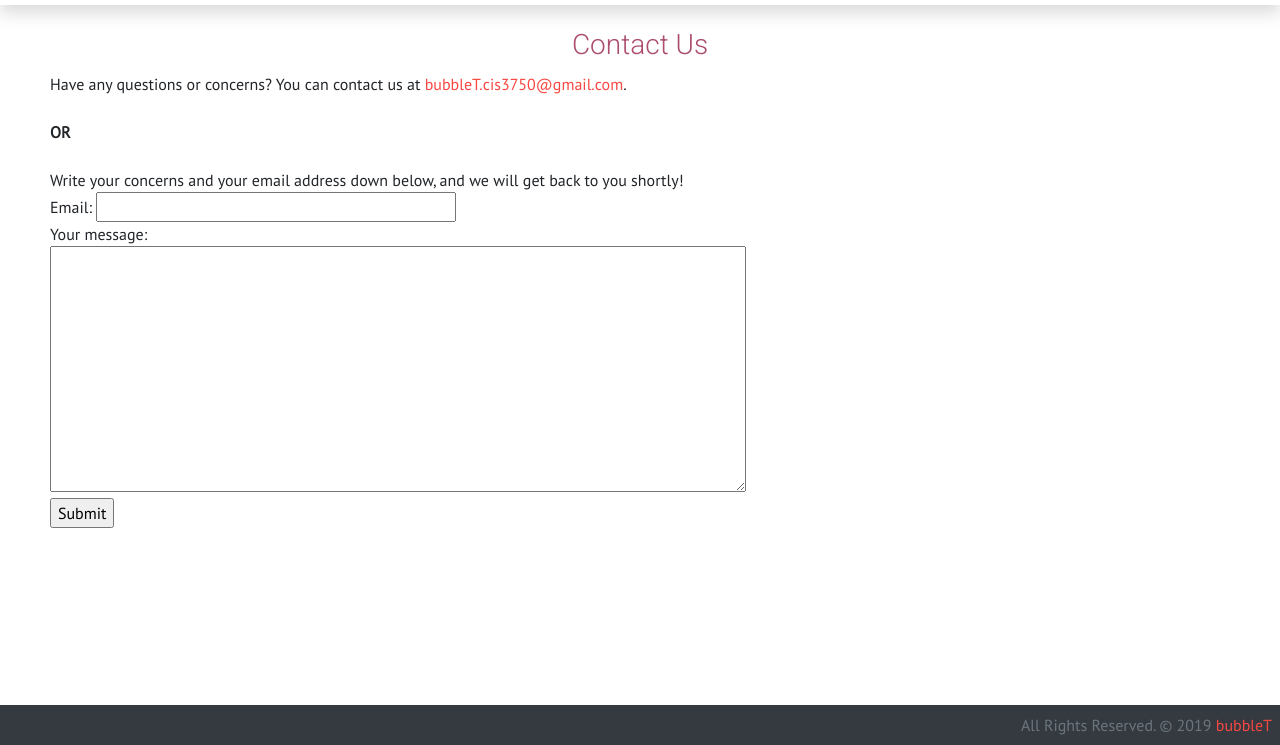
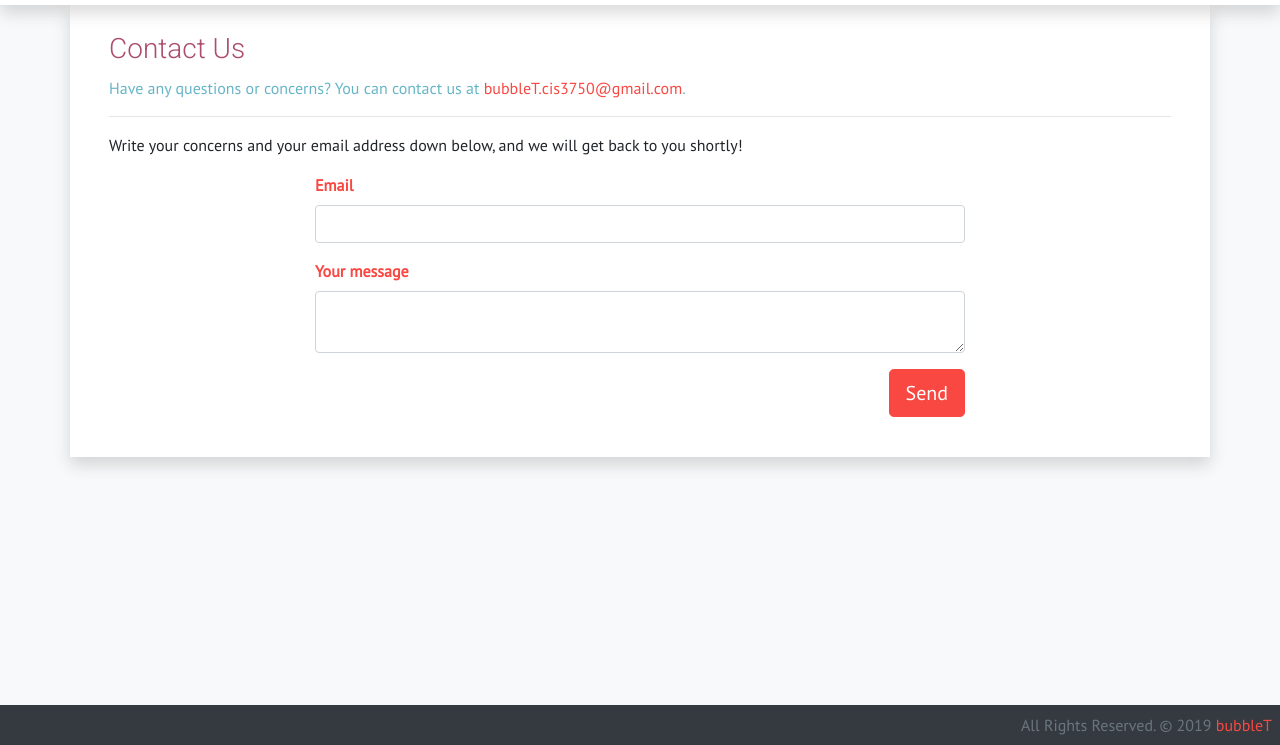
Before and after one commit to alexanderMontague/bubbleT, a website: page app/public/contact.html in a window 1280 px wide. Shown: the part 55-800 px from the top of the page. Drawn offline with nearby package versions, Linux system fonts and the light colour scheme.

Commit message:
Fixed up contact page

```diff
--- a/app/public/contact.html
+++ b/app/public/contact.html
@@ -26,7 +26,7 @@
   <script src="https://cdn.jsdelivr.net/npm/chart.js@2.8.0/dist/Chart.min.js"></script>
 </head>
 
-<body>
+<body class="bg-lightish">
   <nav class="navbar bg-light navbar-expand-lg fixed-top shadow">
     <a class="navbar-brand p-0" href="index.html"><img src="assets/logo.png" alt="bubbleT"></a>
     <button class="navbar-toggler" type="button" data-toggle="collapse" data-target="#navbarNavAltMarkup"
@@ -43,44 +43,32 @@
     </div>
   </nav><!-- end main menu -->
 
-  <div class="container-fluid">
-    <div class="row">
-
-      <div class="container-fluid">
-        <div class="row" >
-          <div class="col-lg-12 col-md-12">
-            <div class="card-body">
-              <div class=container-fluid>
-                <h3 class="title" align="center">Contact Us</h3>
-                <span class="post" text-align="center">
-                  Have any questions or concerns? You can contact us at
-                  <a href="mailto:bubbleT.cis3750@gmail.com">bubbleT.cis3750@gmail.com</a>.
-                </span>
-                <br/>
-                <br/>
-                <b>OR</b>
-                <br/>
-                <br/>
-                <span class="post" text-align="center">
-                  Write your concerns and your email address down below, and we will get back to you shortly!
-                </span>
-                <br/>
-                <form action="#">
-                  Email:
-                  <input type="text" name="email" size="40"><br/>
-                  Your message:
-                  <br/>
-                  <textarea rows="10" cols="80" name="message" size="2000"></textarea><br/>
-                  <input type="submit" value="Submit">
-                </form>
-              </div>
-            </div>
-          </div>
+  <div class="container bg-light shadow">
+    <div class="p-4">
+      <h3>Contact Us</h3>
+      <span class="post text-center text-info">
+        Have any questions or concerns? You can contact us at
+        <a href="mailto:bubbleT.cis3750@gmail.com">bubbleT.cis3750@gmail.com</a>.
+      </span>
+      <hr>
+      <p>
+        Write your concerns and your email address down below, and we will get back to you shortly!
+      </p>
+      <form action="#" method="post" style="max-width:650px" class="mx-auto">
+        <div class="form-group">
+          <label for="email">Email</label>
+          <input type="text" name="email" id="email" class="form-control">
         </div>
-      </div>
-
-    </div><!-- end row -->
-  </div><!-- end container-fluid -->
+        <div class="form-group">
+          <label for="message">Your message</label>
+          <textarea name="message" class="form-control"></textarea>
+        </div>
+        <div class="text-right form-group">
+          <button type="submit" class="btn btn-primary btn-lg">Send</button>
+        </div>
+      </form>
+     </div>
+  </div><!-- end container -->
 
   <footer class="fixed-bottom bg-dark text-white p-2 text-right text-muted">
     All Rights Reserved. &copy; 2019 <a href="about.html">bubbleT</a>
--- /dev/null
+++ b/app/public/js/faq.js
@@ -0,0 +1,17 @@
+$(document).ready(function() {
+    const $content = $("#faq-content");
+    $.getJSON("assets/faq.json", function(data) {
+        $.each(data, function(index, item) {
+            $content.append("<hr><h4 class=\"text-info\">"+item.question+"</h4>"+
+                "<p>"+item.answer+"</p>");
+        });
+    })
+    .done(function() {
+        $("#faq-loader").hide();
+    })
+    .fail(function(err) {
+        console.log("Failure loading faq:"+err);
+        $("#faq-loader").hide();
+        $content.append("<div class=\"alert alert-danger\">Error loading FAQ</div>");
+    });
+});
--- a/app/scss/bootstrap_custom.scss
+++ b/app/scss/bootstrap_custom.scss
@@ -33,6 +33,8 @@ $dark:          $gray-800;
 .bg-lightish {background-color: $gray-100;}
 .bg-secondary {text-shadow: 1px 1px 1px rgba(0,0,0,0.2)}
 
+label {color: $primary; font-weight:700;}
+
 body {background-color:$white;}
 
 $font-family-sans-serif: "PT Sans", Roboto, "Helvetica Neue", "Noto Sans", sans-serif;
```
Also changed, not shown: app/public/bootstrap_custom.css.
